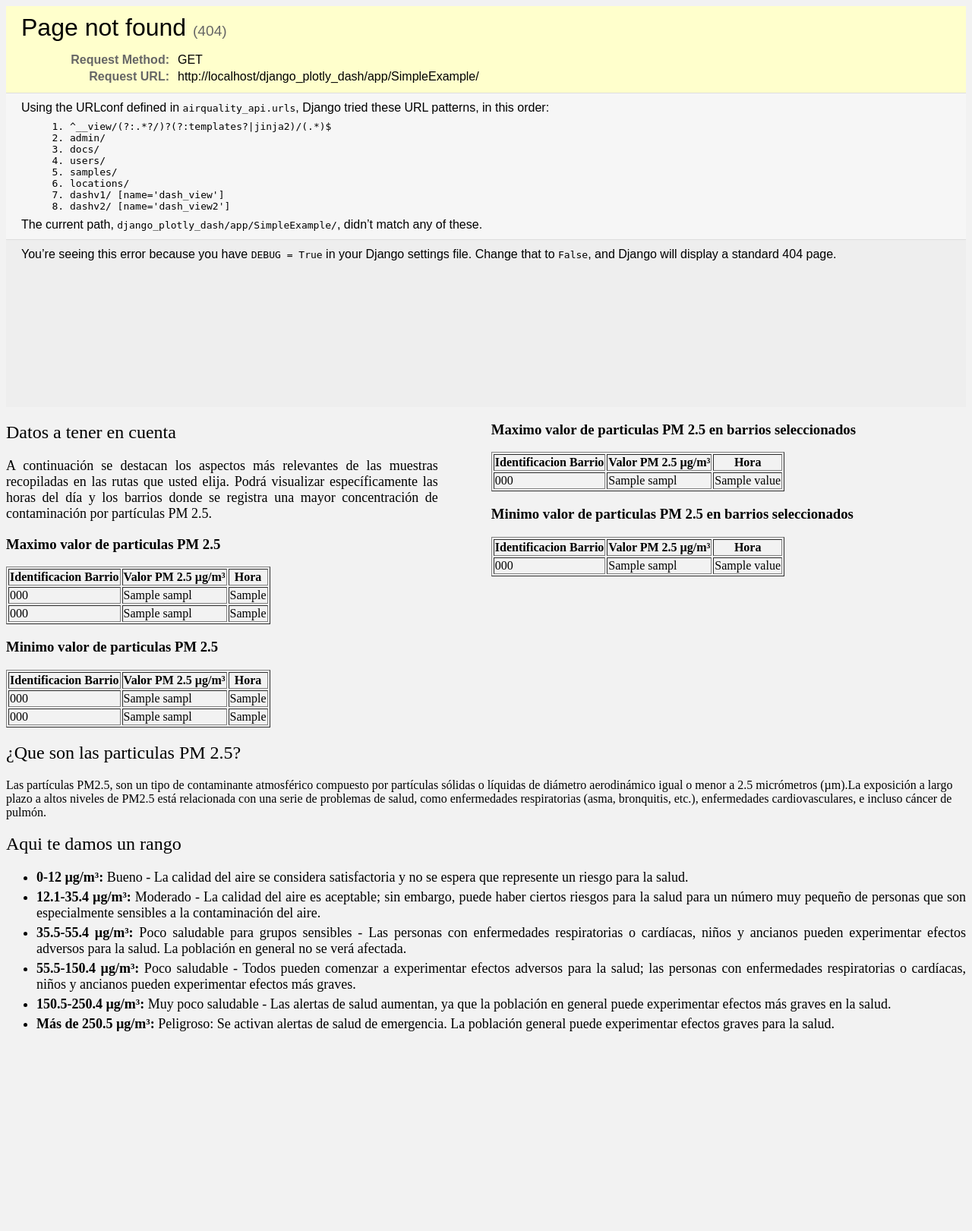
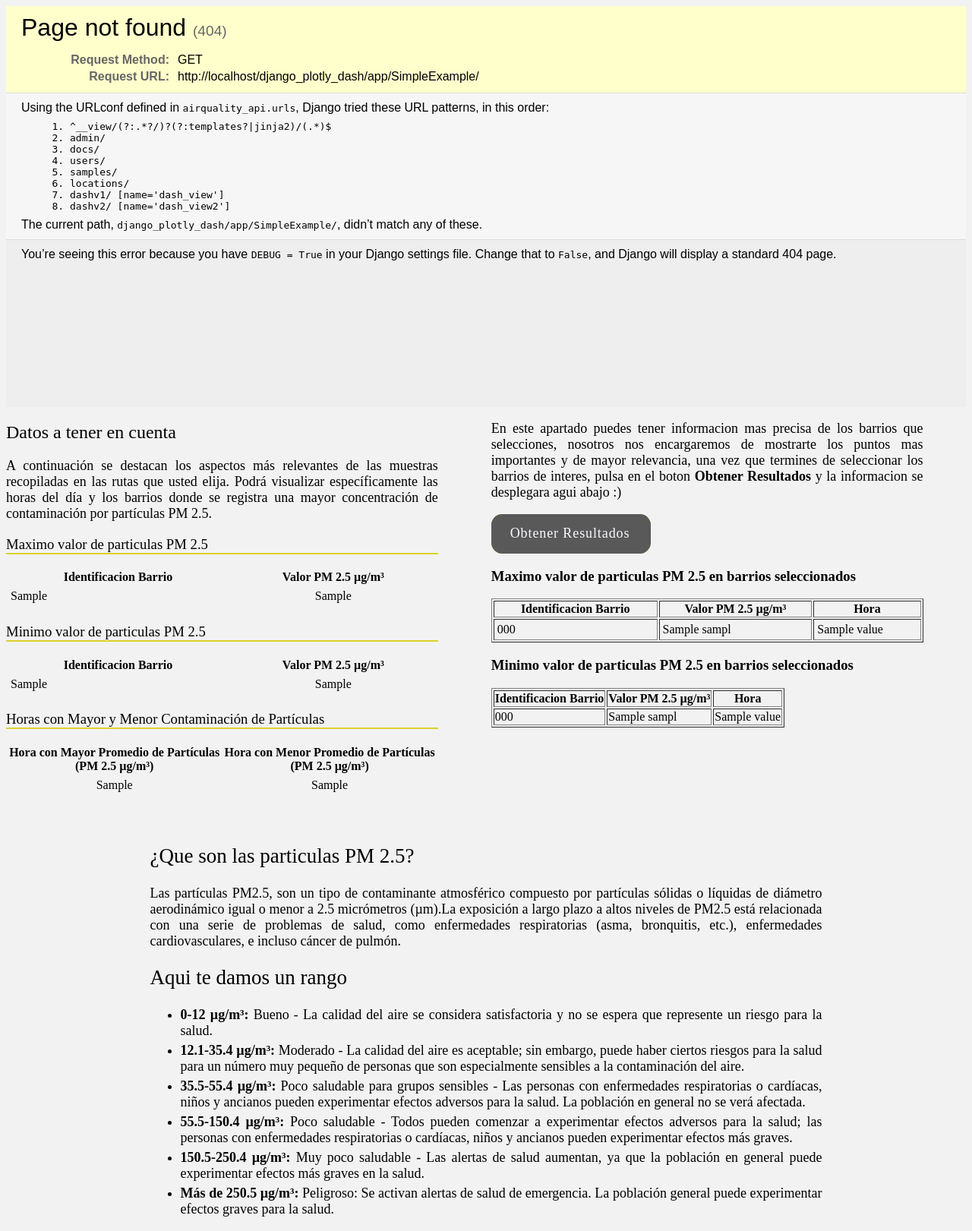
Before and after one commit to CamiloHedzz/Air_Quality_Bogota, a Django app: template dash2/templates/dash_app.html in a window 1280 px wide. Shown: the whole page at 76% size. Before the commit the page ends 1358 px from the top, so only its background shows below. Run offline with Django 5.2, Linux system fonts and the light colour scheme; the template is opened without the code that fills it: most values are stand-ins (such as "Sample title", 1, 10 or a date in 2020); parts of the project's set-up code (start-up, migrations or seed data) failed here and were passed over.

Commit message:
adding metrics

```diff
--- a/dash2/static/dash_style.css
+++ b/dash2/static/dash_style.css
@@ -1,4 +1,5 @@
 .container {
+    font-family: 'Oswald Light';
     display: flex;
     flex-wrap: wrap;
 }
@@ -14,10 +15,8 @@
 }
 
 .container-left p, ul{
-    font-family: 'Oswald Light';
     text-align: justify;
     font-size: 18px;
-
 }
 
 ul li{
@@ -84,3 +83,105 @@
 </div>
 
 */
+
+
+.stats_title{
+    font-family: 'Oswald';
+    font-weight:500;
+    border-bottom: #DBD22A 2px solid;
+
+}
+
+.table_stats{
+    width: 100%;
+    font-family: 'Oswald';
+}
+
+.table_stats td{
+    font-family: 'Oswald Light';
+    padding: 4px;
+}
+
+
+.pm_info {
+    padding:0 15%;
+    font-family: 'Oswald Light';
+    text-align: justify;
+    font-size: 18px;
+    margin-top: 5%;
+}
+
+.td_result{
+    text-align: center;
+}
+
+table td:hover {
+    background-color: #DBD22A;
+}
+
+.container-right p{
+    font-family: 'Oswald Light';
+    text-align: justify;
+    font-size: 18px;
+}
+
+.cssbuttons-io {
+    position: relative;
+    font-family: inherit;
+    font-weight: 500;
+    font-size: 18px;
+    letter-spacing: 0.05em;
+    border-radius: 0.8em;
+    cursor: pointer;
+    border: none;
+    background: linear-gradient(to right, #b8af0a, #DBD22A);
+    color: ghostwhite;
+    overflow: hidden;
+  }
+
+  .cssbuttons-io svg {
+    width: 1.2em;
+    height: 1.2em;
+    margin-right: 0.5em;
+  }
+
+  .cssbuttons-io a {
+    text-decoration: none;
+    color: ghostwhite ;
+  }
+
+  .cssbuttons-io span {
+    position: relative;
+    z-index: 10;
+    transition: color 0.4s;
+    display: inline-flex;
+    align-items: center;
+    padding: 0.8em 1.2em 0.8em 1.05em;
+  }
+
+  .cssbuttons-io::before,
+  .cssbuttons-io::after {
+    position: absolute;
+    top: 0;
+    left: 0;
+    width: 100%;
+    height: 100%;
+    z-index: 0;
+  }
+
+  .cssbuttons-io::before {
+    content: "";
+    background: #595959;
+    width: 120%;
+    left: -10%;
+    transform: skew(30deg);
+    transition: transform 0.4s cubic-bezier(0.3, 1, 0.8, 1);
+  }
+
+  .cssbuttons-io:hover::before {
+    transform: translate3d(100%, 0, 0);
+  }
+
+  .cssbuttons-io:active {
+    transform: scale(0.95);
+  }
--- a/dash2/templates/dash_app.html
+++ b/dash2/templates/dash_app.html
@@ -19,52 +19,60 @@
             del día y los barrios donde se registra una mayor concentración de
             contaminación por partículas PM 2.5.
         </p>
-        <h3>Maximo valor de particulas PM 2.5</h3>
-    <table border="1">
+        <h3 class ="stats_title">Maximo valor de particulas PM 2.5</h3>
+
+        <table class = "table_stats">
         <tr>
             <th>Identificacion Barrio</th>
             <th>Valor PM 2.5 µg/m³</th>
-            <th>Hora</th>
-
         </tr>
+        {% for row in dash_info.0.max_pm.values %}
         <tr>
-            <td>{{ dash_info.0.max_pm.iloc.0.code }} </td>
-            <td>{{ dash_info.0.max_pm.iloc.0.sampl }}</td>
-            <td>{{ dash_info.0.max_hour }}</td>
-        </tr>
+            <td>{{ row.0 }}</td>
+            <td class="td_result">{{ row.1 }}</td>
         <tr>
-            <td>{{ dash_info.0.max_pm.iloc.1.code }} </td>
-            <td>{{ dash_info.0.max_pm.iloc.1.sampl }}</td>
-            <td>{{ dash_info.0.min_hour }}</td>
-
-        </tr>
+        {% endfor %}
     </table>
 
-    <h3>Minimo valor de particulas PM 2.5</h3>
-    <table border="1">
+    <h3 class ="stats_title">Minimo valor de particulas PM 2.5</h3>
+    <table class = "table_stats" >
         <tr>
             <th>Identificacion Barrio</th>
             <th>Valor PM 2.5 µg/m³</th>
-            <th>Hora</th>
+        </tr>
+        {% for row in dash_info.0.min_pm.values %}
+        <tr>
+            <td>{{ row.0 }}</td>
+            <td class="td_result">{{ row.1 }}</td>
+        <tr>
+        {% endfor %}
+    </table>
+    <h3 class="stats_title">Horas con Mayor y Menor Contaminación de Partículas</h3>
+    <table class = "table_stats" >
+        <tr>
+            <th>Hora con Mayor Promedio de Partículas (PM 2.5 µg/m³)</th>
+            <th>Hora con Menor Promedio de Partículas (PM 2.5 µg/m³)</th>
         </tr>
         <tr>
-            <td>{{ dash_info.0.min_pm.iloc.0.code }}</td>
-            <td>{{ dash_info.0.min_pm.iloc.0.sampl }}</td>
-            <td>{{ dash_info.1.max_hour }}</td>
-        </tr>
-        <tr>
-            <td>{{ dash_info.0.min_pm.iloc.1.code }}</td>
-            <td>{{ dash_info.0.min_pm.iloc.1.sampl }}</td>
-            <td>{{ dash_info.1.min_hour }}</td>
+            <td  class="td_result">{{ dash_info.0.min_hour }}</td>
+            <td  class="td_result">{{ dash_info.0.max_hour }}</td>
         </tr>
     </table>
+    </div>
+    <div class="container-right">
+        <p>
+            En este apartado puedes tener informacion mas precisa de los barrios
+            que selecciones, nosotros nos encargaremos de mostrarte los puntos mas
+            importantes y de mayor relevancia, una vez que termines de seleccionar
+            los barrios de interes, pulsa en el boton <b>Obtener Resultados</b>
+            y la informacion se desplegara agui abajo :)
+        </p>
 
-    </div>
-
-    <div class="container-right">
-
+        <button class="cssbuttons-io" >
+            <span><a href="http://localhost:8000/dashv1/">Obtener Resultados</a></span>
+        </button>
     <h3>Maximo valor de particulas PM 2.5 en barrios seleccionados</h3>
-    <table border="1">
+    <table class = "table_stats" border="1">
         <tr>
             <th>Identificacion Barrio</th>
             <th>Valor PM 2.5 µg/m³</th>
@@ -90,10 +98,12 @@
             <td>{{ dash_info.1.max_pm.value }}</td>
         </tr>
     </table>
+
+
     </div>
 </div>
 
-
+<div class="pm_info">
     <h2>¿Que son las particulas PM 2.5?</h2>
     <p>
         Las partículas PM2.5, son un tipo de contaminante
@@ -114,3 +124,4 @@
         <li><b>150.5-250.4 µg/m³:</b> Muy poco saludable - Las alertas de salud aumentan, ya que la población en general puede experimentar efectos más graves en la salud.</li>
         <li><b>Más de 250.5 µg/m³:</b> Peligroso: Se activan alertas de salud de emergencia. La población general puede experimentar efectos graves para la salud.</li>
     </ul>
+</div>
```
Lines whose indentation alone changed are shown as unchanged.
